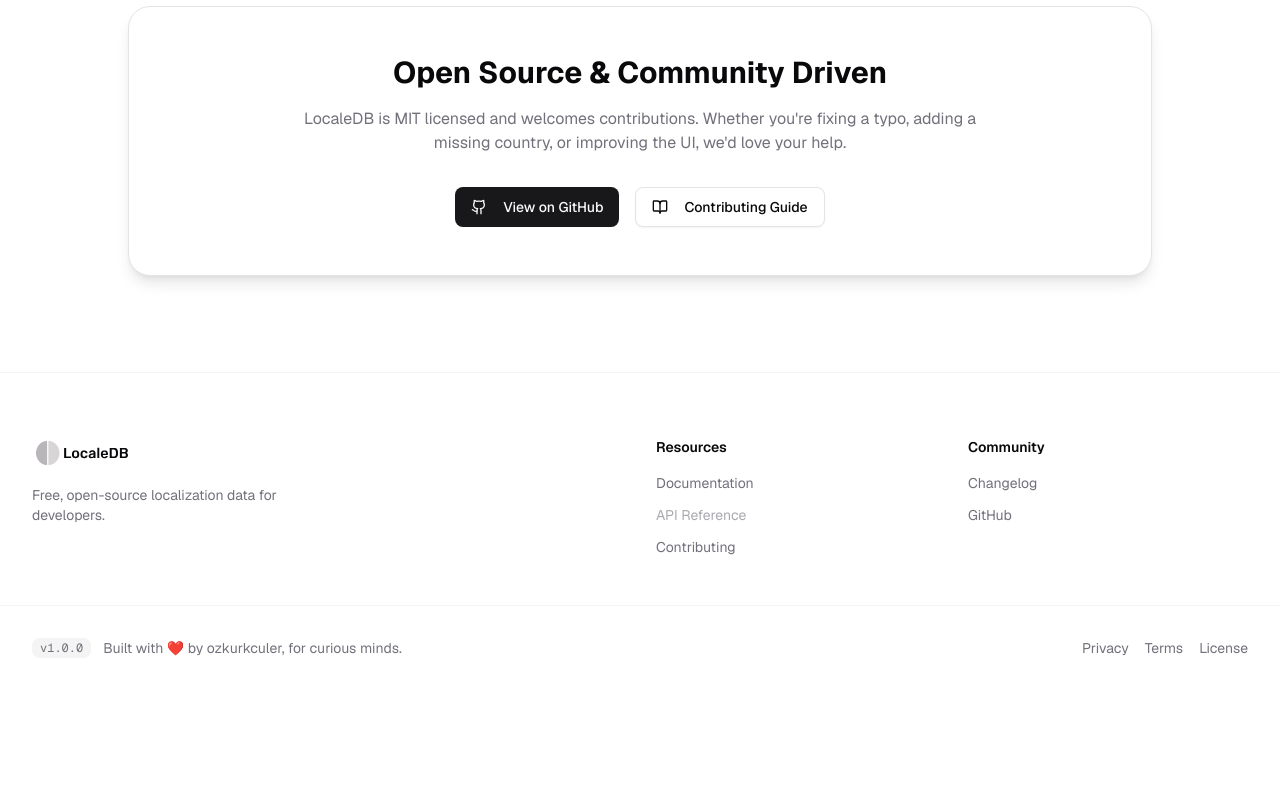
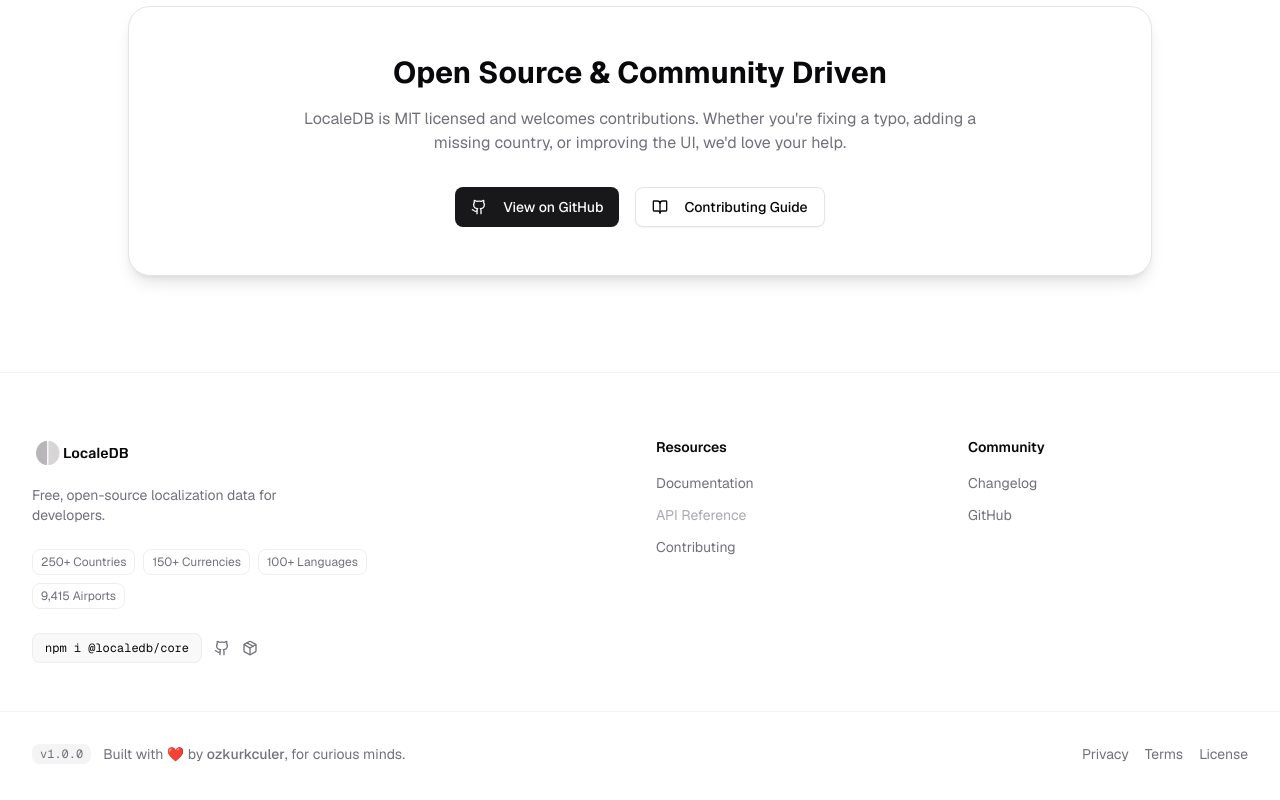
Before and after one commit to ozkurkculer/localedb, a Next.js app: page /en/about in a window 1280 px wide. Shown: the part 1529-2329 px from the top of the page. Before the commit the page ends 2251 px from the top, so only its background shows below. Built offline with nearby package versions, Linux system fonts and the light colour scheme; some icons are missing.

Commit message:
feat: enhance footer with dataset overview and installation instructions

```diff
--- a/src/components/layout/footer.tsx
+++ b/src/components/layout/footer.tsx
@@ -5,6 +5,7 @@
 import { footerNav } from '@/config/navigation';
 import { getAppVersion } from '@/lib/updates';
 import { Logo } from '@/components/logo';
+import { Github, Package } from 'lucide-react';
 
 export async function Footer() {
     const t = await getTranslations();
@@ -18,6 +19,40 @@
                         <Logo className="h-8 w-auto" />
                     </Link>
                     <p className="mt-4 max-w-xs text-sm text-muted-foreground">{t('footer.description')}</p>
+
+                    {/* Dataset at a glance */}
+                    <ul className="mt-6 flex max-w-sm flex-wrap gap-2 text-xs text-muted-foreground">
+                        {(['countries', 'currencies', 'languages', 'airports'] as const).map((key) => (
+                            <li key={key} className="rounded-md border border-border/60 px-2 py-1">
+                                {t(`docs.overview.stats.${key}`)}
+                            </li>
+                        ))}
+                    </ul>
+
+                    {/* Install + links */}
+                    <div className="mt-6 flex flex-wrap items-center gap-3">
+                        <code className="rounded-md border border-border/60 bg-muted/50 px-3 py-1.5 font-mono text-xs text-foreground">
+                            npm i @localedb/core
+                        </code>
+                        <a
+                            href={siteConfig.links.github}
+                            target="_blank"
+                            rel="noopener noreferrer"
+                            aria-label="GitHub"
+                            className="text-muted-foreground transition-colors hover:text-foreground"
+                        >
+                            <Github className="h-4 w-4" />
+                        </a>
+                        <a
+                            href={siteConfig.links.npm}
+                            target="_blank"
+                            rel="noopener noreferrer"
+                            aria-label="npm"
+                            className="text-muted-foreground transition-colors hover:text-foreground"
+                        >
+                            <Package className="h-4 w-4" />
+                        </a>
+                    </div>
                 </div>
 
                 {/* Resources */}
@@ -81,7 +116,18 @@
                         >
                             v{version}
                         </Link>
-                        <p>Built with ❤️ by ozkurkculer, for curious minds.</p>
+                        <p>
+                            Built with ❤️ by{' '}
+                            <a
+                                href={siteConfig.creator.website}
+                                target="_blank"
+                                rel="noopener noreferrer"
+                                className="font-medium underline-offset-4 transition-colors hover:text-foreground hover:underline"
+                            >
+                                ozkurkculer
+                            </a>
+                            , for curious minds.
+                        </p>
                     </div>
                     <div className="flex items-center gap-4 text-sm text-muted-foreground">
                         {footerNav.legal.map((item) => {
--- a/src/config/site.ts
+++ b/src/config/site.ts
@@ -1,44 +1,46 @@
 export const siteConfig = {
-  name: "LocaleDB",
-  title: "LocaleDB - The Localization Encyclopedia",
+    name: 'LocaleDB',
+    title: 'LocaleDB - The Localization Encyclopedia',
     description:
-    "Open-source reference for global localization standards. Currency formats, date patterns, country codes, and more for every country.",
-  url: "https://localedb.org",
-  ogImage: "https://localedb.org/og_image.png",
+        'Open-source reference for global localization standards. Currency formats, date patterns, country codes, and more for every country.',
+    url: 'https://localedb.org',
+    ogImage: 'https://localedb.org/og_image.png',
     links: {
-    github: "https://github.com/ozkurkculer/localedb",
+        github: 'https://github.com/ozkurkculer/localedb',
+        npm: 'https://www.npmjs.com/package/@localedb/core' // yeni
     },
     creator: {
-    name: "Mehmet Emin Ozkurkculer",
-    url: "https://github.com/ozkurkculer",
+        name: 'Mehmet Emin Ozkurkculer',
+        url: 'https://github.com/ozkurkculer',
+        website: 'https://ozkurkculer.com' // yeni
     },
     keywords: [
-    "localization",
-    "internationalization",
-    "i18n",
-    "l10n",
-    "currency format",
-    "date format",
-    "country codes",
-    "ISO 3166",
-    "BCP47",
-    "CLDR",
-    "locale data",
-    "number formatting",
-    "timezone",
-    "phone numbers",
-    "currency",
-    "date",
-    "time",
-    "country",
-    "region",
-    "language",
-    "locale codes",
-    "unicode",
-    "unicode codes",
-    "unicode-8",
-    "province",
-  ] as string[],
+        'localization',
+        'internationalization',
+        'i18n',
+        'l10n',
+        'currency format',
+        'date format',
+        'country codes',
+        'ISO 3166',
+        'BCP47',
+        'CLDR',
+        'locale data',
+        'number formatting',
+        'timezone',
+        'phone numbers',
+        'currency',
+        'date',
+        'time',
+        'country',
+        'region',
+        'language',
+        'locale codes',
+        'unicode',
+        'unicode codes',
+        'unicode-8',
+        'province'
+    ] as string[]
 };
 
 export type SiteConfig = typeof siteConfig;
```
Also changed, not shown: src/components/export/export-builder-client.tsx (+68 -128 lines). Lines whose indentation alone changed are shown as unchanged.
